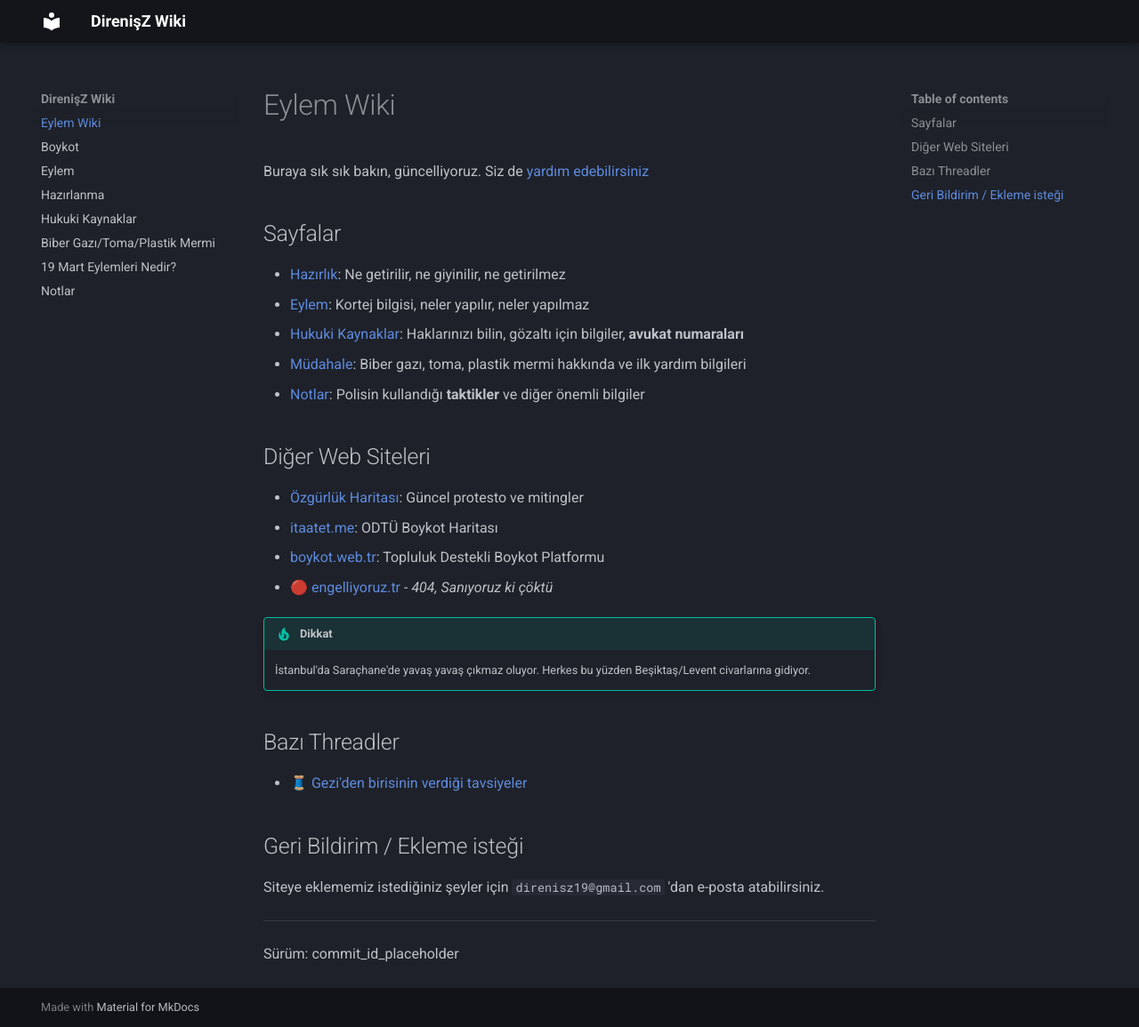
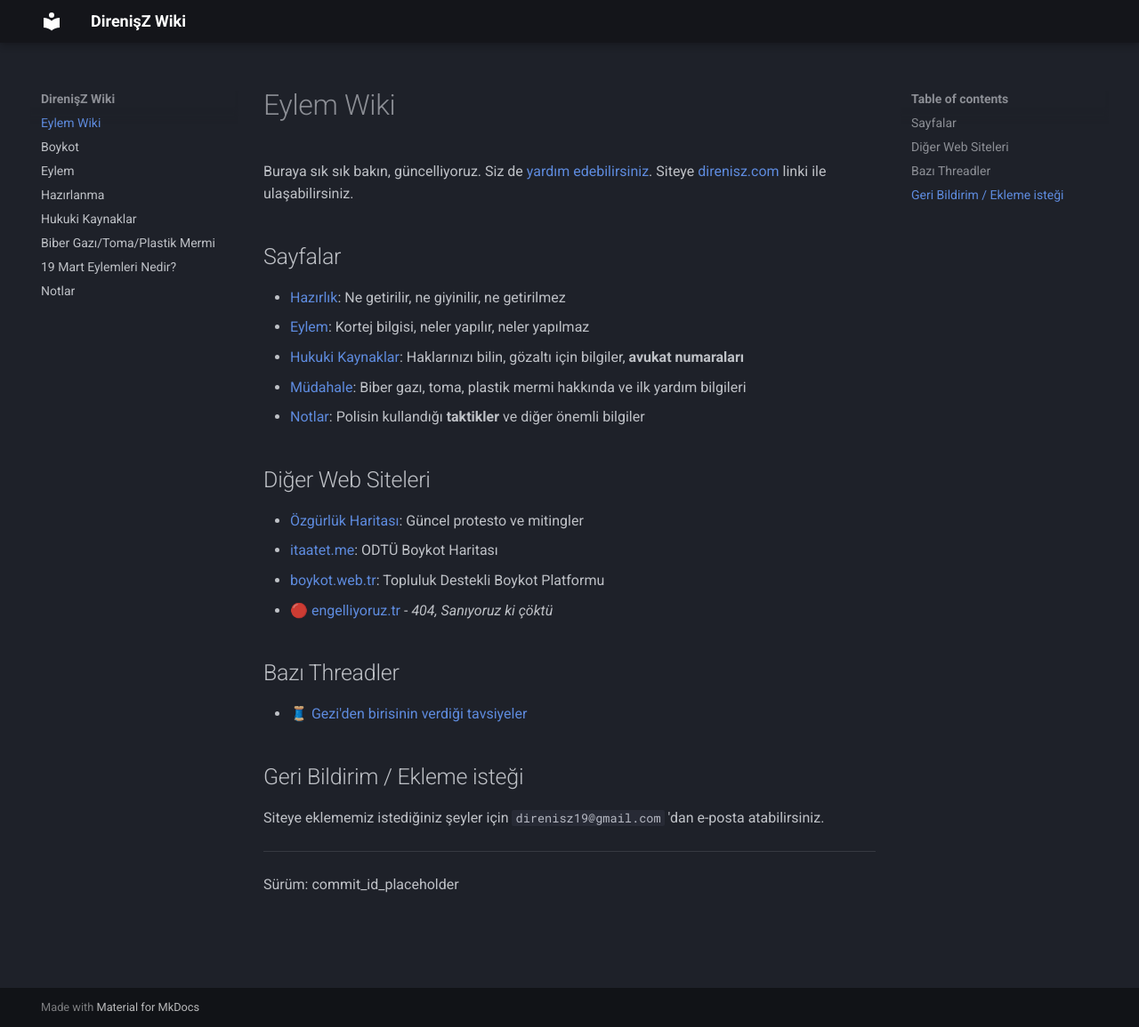
Before and after one commit to DirenisZ/wiki-old, an MkDocs documentation site: the page built from docs/index.md, in a window 1280 px wide and 1155 px high. Shown: the whole window at 89% size. Built offline with MkDocs 1.6.1 and Material for MkDocs 9.7.7, drawn with Linux system fonts in a browser that asks for light colours.

Commit message:
update homepage

```diff
--- a/docs/index.md
+++ b/docs/index.md
@@ -1,6 +1,6 @@
 # Eylem Wiki
 
-Buraya sık sık bakın, güncelliyoruz. Siz de [yardım edebilirsiniz](#geri-bildirim-ekleme-istegi)
+Buraya sık sık bakın, güncelliyoruz. Siz de [yardım edebilirsiniz](#geri-bildirim-ekleme-istegi). Siteye [direnisz.com](https://direnisz.com) linki ile ulaşabilirsiniz.
 
 ## Sayfalar
 
@@ -17,9 +17,6 @@ Buraya sık sık bakın, güncelliyoruz. Siz de [yardım edebilirsiniz](#geri-bi
 - [boykot.web.tr](https://boykot.web.tr): Topluluk Destekli Boykot Platformu
 - 🔴 [engelliyoruz.tr](https://engelliyoruz.tr/) - *404, Sanıyoruz ki çöktü*
 
-!!! tip "Dikkat"
-    İstanbul'da Saraçhane'de yavaş yavaş çıkmaz oluyor. Herkes bu yüzden Beşiktaş/Levent civarlarına gidiyor.
-
 ## Bazı Threadler
 
 - 🧵 [Gezi'den birisinin verdiği tavsiyeler](https://x.com/binnazreturns/status/1904073030717800936)
```
